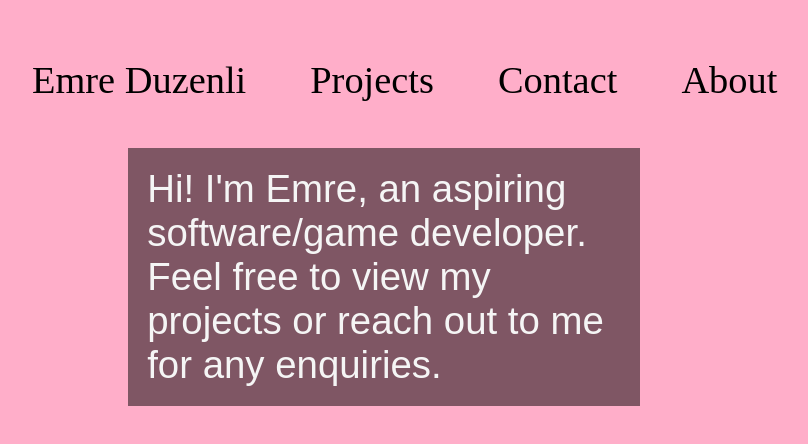
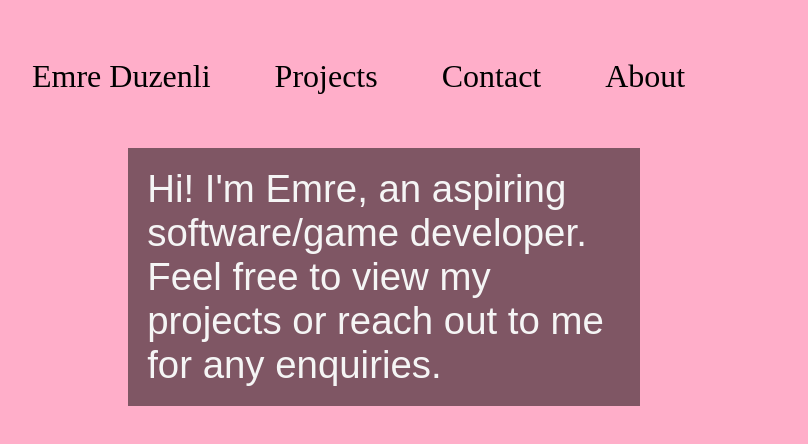
Before and after one commit to Kronooooo/Emre-Duzenli-Website, a plain HTML site: page index.html in a window 1280 px wide. Shown: the whole page, without its empty margins (0-808 px from the left). Drawn offline with Linux system fonts and the light colour scheme; a web font is replaced by a local one.

Commit message:
fixed relative paths and adjusted font size

```diff
--- a/css/style.css
+++ b/css/style.css
@@ -51,7 +51,7 @@ a {
     display: block;
     margin-top: 2vw;
     padding: 2.5vw;
-    font-size: 3vw;
+    font-size: 2.5vw;
     text-decoration: none;
     color: black;
 }
--- a/index.html
+++ b/index.html
@@ -15,8 +15,8 @@
             <ul>
                 <li><a href="index.html">Emre Duzenli</a></li>
                 <li><a href="./html/projects.html">Projects</a></li>
-                <li><a href="./html/Contact.html">Contact</a></li>
-                <li><a href="./html/About.html">About</a></li>
+                <li><a href="./html/contact.html">Contact</a></li>
+                <li><a href="./html/about.html">About</a></li>
             </ul>
         </header>
 
```
